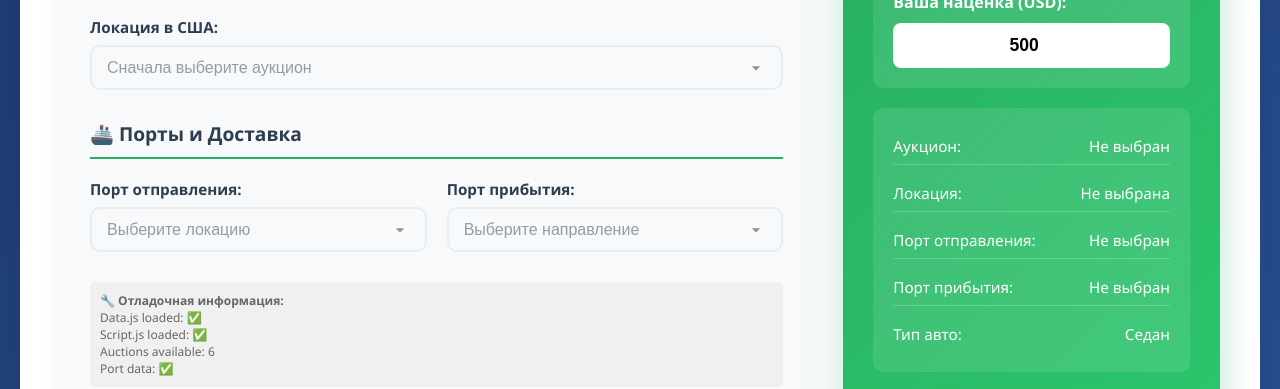
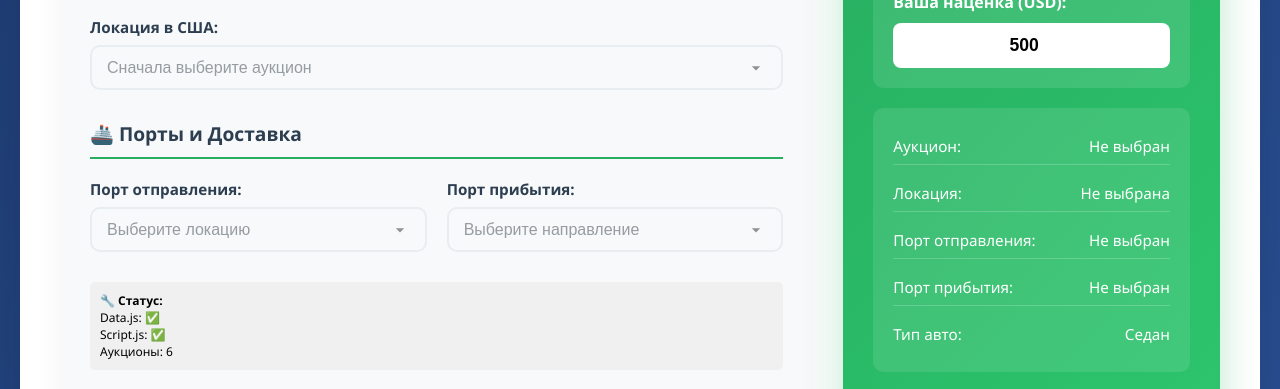
Before and after one commit to vantechnology28-lgtm/calcul, a plain HTML site: page index.html in a window 1280 px wide. Shown: the part 374-763 px from the top of the page. Drawn offline with Linux system fonts and the light colour scheme.

Commit message:
Update index.html

```diff
--- a/index.html
+++ b/index.html
@@ -72,10 +72,10 @@
                     </div>
                 </form>
 
-                <!-- Блок отладки (временно) -->
-                <div id="debugInfo" style="background: #f0f0f0; padding: 10px; margin-top: 20px; border-radius: 5px; font-size: 12px; color: #666;">
-                    <strong>🔧 Отладочная информация:</strong>
-                    <div id="debugText">Загрузка...</div>
+                <!-- Простой блок отладки -->
+                <div style="background: #f0f0f0; padding: 10px; margin-top: 20px; border-radius: 5px; font-size: 12px;">
+                    <strong>🔧 Статус:</strong>
+                    <div id="status">Загрузка...</div>
                 </div>
             </div>
 
@@ -136,25 +136,22 @@
         </div>
     </div>
 
-    <!-- Сначала загружаем данные, потом скрипт -->
+    <!-- Загружаем файлы по порядку -->
     <script src="data.js"></script>
     <script src="script.js"></script>
 
     <script>
-        // Дополнительная отладка прямо в HTML
-        document.addEventListener('DOMContentLoaded', function() {
-            const debugEl = document.getElementById('debugText');
+        // Простая проверка статуса
+        setTimeout(function() {
+            var status = document.getElementById('status');
+            var info = [];
 
-            setTimeout(() => {
-                let debugInfo = [];
-                debugInfo.push(`Data.js loaded: ${typeof locationData !== 'undefined' ? '✅' : '❌'}`);
-                debugInfo.push(`Script.js loaded: ${typeof elements !== 'undefined' ? '✅' : '❌'}`);
-                debugInfo.push(`Auctions available: ${typeof locationData !== 'undefined' ? Object.keys(locationData).length : 'N/A'}`);
-                debugInfo.push(`Port data: ${typeof portData !== 'undefined' ? '✅' : '❌'}`);
+            info.push('Data.js: ' + (typeof locationData !== 'undefined' ? '✅' : '❌'));
+            info.push('Script.js: ' + (typeof elements !== 'undefined' ? '✅' : '❌'));
+            info.push('Аукционы: ' + (typeof locationData !== 'undefined' ? Object.keys(locationData).length : '0'));
 
-                debugEl.innerHTML = debugInfo.join('<br>');
-            }, 100);
-        });
+            status.innerHTML = info.join('<br>');
+        }, 500);
     </script>
 </body>
 </html>
```
